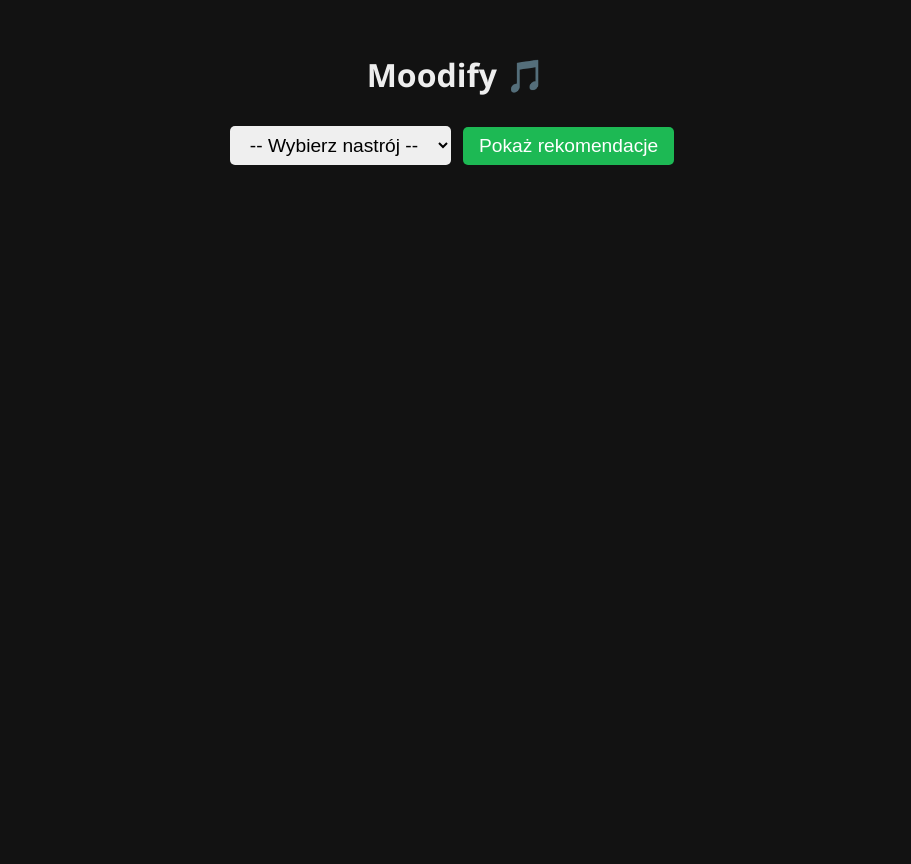
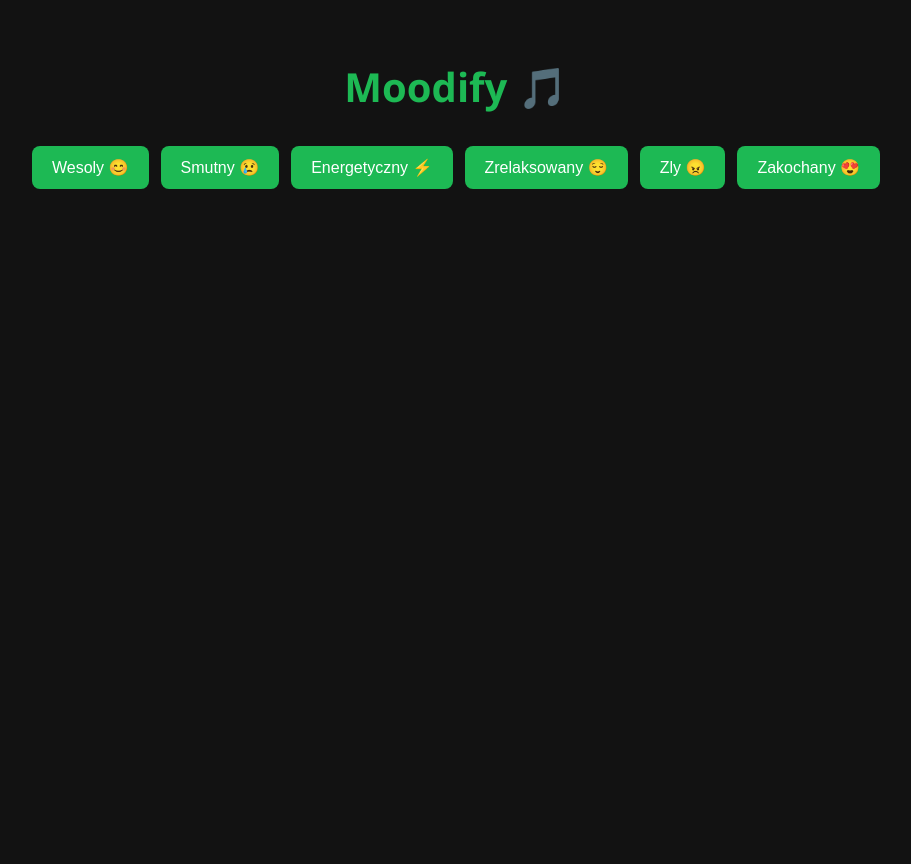
Before and after one commit to czvrnaa/Moodify, a Flask app: page / in a window 1280 px wide. Shown: the whole page, without its empty margins (184-1095 px from the left). After the commit the page ends 189 px from the top, so only its background shows below. Run offline with Flask 2, Linux system fonts and the light colour scheme.

Commit message:
Dodano gotowe szablony HTML z interfejsem

```diff
--- a/app.py
+++ b/app.py
@@ -1,5 +1,4 @@
 from flask import Flask, render_template, request
-
 app = Flask(__name__)
 
 mood_settings = {
@@ -20,15 +19,15 @@ songs_by_mood = {
     "smutny": [
         {"artist": "Radiohead", "name": "Exit Music (For a Film)", "spotify": "https://open.spotify.com/embed/track/0z1o5L7HJx562xZSATcIpY", "description": "Atmosferyczny utwór o odosobnieniu i emocjonalnym zniknięciu."},
         {"artist": "Myslovitz", "name": "Długość dźwięku samotności", "spotify": "https://open.spotify.com/embed/track/5ytkHKps6RVVDFZwAqVDCB", "description": "Refleksyjny i melancholijny utwór o życiu i samotności."},
-        {"artist": "Pink Floyd", "name": "The Final Cut", "spotify": "https://open.spotify.com/embed/album/1yMenUMOx7BpfTDuVQs99y", "description": "Pełna bólu i emocji ballada o wojnie i stracie."},
+        {"artist": "Pink Floyd", "name": "The Final Cut", "spotify": "https://open.spotify.com/embed/track/1yMenUMOx7BpfTDuVQs99y", "description": "Pełna bólu i emocji ballada o wojnie i stracie."},
     ],
     "energetyczny": [
         {"artist": "Metallica", "name": "Whiplash", "spotify": "https://open.spotify.com/embed/track/38fIaph07Kd8ZIN6l17ZJs", "description": "Szybki, bezkompromisowy utwór z pierwszych lat zespołu."},
         {"artist": "Linkin Park", "name": "Figure.09", "spotify": "https://open.spotify.com/embed/track/0rPTPahzhGx9LSzI8XX5OM", "description": "Energetyczna mieszanka rocka i elektroniki z mocnym refrenem."},
-        {"artist": "System of a Down", "name": "Chop  Suey!", "spotify": "https://open.spotify.com/embed/track/2DlHlPMa4M17kufBvI2lEN", "description": "Eksperymentalny, szybki i absurdalny – idealny na wyładowanie energii."},
+        {"artist": "System of a Down", "name": "Chop Suey!", "spotify": "https://open.spotify.com/embed/track/2DlHlPMa4M17kufBvI2lEN", "description": "Eksperymentalny, szybki i absurdalny – idealny na wyładowanie energii."},
     ],
     "zrelaksowany": [
-     {"artist": "Pink Floyd", "name": "A Pillow of Winds", "spotify": "https://open.spotify.com/embed/track/3ipM1VYQ6S3MuK8U2RrG4K", "description": "Spokojna, akustyczna ballada z subtelnym klimatem, idealna do wieczornego wyciszenia."},
+        {"artist": "Pink Floyd", "name": "A Pillow of Winds", "spotify": "https://open.spotify.com/embed/track/3ipM1VYQ6S3MuK8U2RrG4K", "description": "Spokojna, akustyczna ballada z subtelnym klimatem."},
         {"artist": "Daft Punk", "name": "Make Love", "spotify": "https://open.spotify.com/embed/track/4ABWPP59ItFKykdaDF09K5", "description": "Delikatny, instrumentalny utwór idealny do relaksu."},
         {"artist": "Radiohead", "name": "Codex", "spotify": "https://open.spotify.com/embed/track/6ttYF5VadzTssGV2i1Q08T", "description": "Hipnotyzujący, cichy utwór z albumu *The King of Limbs*."},
     ],
@@ -49,32 +48,12 @@ def mood():
     if request.method == "POST":
         selected_mood = request.form.get("mood")
         if selected_mood in songs_by_mood:
-            return render_template(
-                "index.html",
-                moods=mood_settings,
-                mood=selected_mood,
-                recommendations=songs_by_mood[selected_mood],
-                error=None
-            )
+            return render_template("index.html", mood=selected_mood, moods=mood_settings, recommendations=songs_by_mood[selected_mood])
         else:
-            return render_template(
-                "index.html",
-                moods=mood_settings,
-                mood=None,
-                recommendations=[],
-                error="Niepoprawny nastrój!"
-            )
-    # GET
-    return render_template(
-        "mood.html",
-        moods=mood_settings,
-        mood=None,
-        recommendations=[],
-        error=None
-    )
-
+            return render_template("index.html", moods=mood_settings, error="Nieznany nastrój.")
+    return render_template("index.html", moods=mood_settings)
 
 if __name__ == "__main__":
     import os
     port = int(os.environ.get("PORT", 5000))
-    app.run(host="0.0.0.0", port=port, debug=True)
+    app.run(host="0.0.0.0", port=port)
--- a/templates/index.html
+++ b/templates/index.html
@@ -2,46 +2,49 @@
 <html lang="pl">
 <head>
   <meta charset="UTF-8" />
-  <title>Moodify – Wybierz nastrój</title>
+  <title>Moodify - rekomendacje muzyczne</title>
   <style>
     body {
       background-color: #121212;
       color: #eee;
       font-family: "Segoe UI", Tahoma, Geneva, Verdana, sans-serif;
+      padding: 2rem;
       text-align: center;
-      padding: 2rem;
+      margin: 0;
     }
     h1 {
+      color: #1db954;
+      font-size: 2.5rem;
       margin-bottom: 2rem;
     }
     form {
       display: flex;
       flex-wrap: wrap;
       justify-content: center;
-      gap: 1rem;
-      margin-bottom: 2rem;
+      gap: 12px;
+      margin-bottom: 30px;
     }
     button {
       background-color: #1db954;
       border: none;
       color: white;
-      padding: 0.75rem 1.5rem;
-      font-size: 1.1rem;
-      border-radius: 30px;
+      padding: 12px 20px;
+      font-size: 1rem;
+      border-radius: 8px;
       cursor: pointer;
       transition: background-color 0.3s ease;
     }
     button:hover {
-      background-color: #1aa34a;
+      background-color: #17a44c;
     }
   </style>
 </head>
 <body>
-  <h1>Wybierz swój nastrój 🎧</h1>
+  <h1>Moodify 🎵</h1>
   <form method="POST" action="{{ url_for('mood') }}">
-    {% for key, val in moods.items() %}
+    {% for key, value in moods.items() %}
       <button type="submit" name="mood" value="{{ key }}">
-        {{ key.capitalize() }} {{ val.emoji }}
+        {{ key|capitalize }} {{ value.emoji }}
       </button>
     {% endfor %}
   </form>
--- a/templates/mood.html
+++ b/templates/mood.html
@@ -2,7 +2,7 @@
 <html lang="pl">
 <head>
   <meta charset="UTF-8" />
-  <title>Moodify - rekomendacje muzyczne</title>
+  <title>Rekomendacje - Moodify</title>
   <style>
     body {
       background-color: #121212;
@@ -10,104 +10,73 @@
       font-family: "Segoe UI", Tahoma, Geneva, Verdana, sans-serif;
       padding: 2rem;
       text-align: center;
-      min-height: 100vh;
-      margin: 0;
-      display: flex;
-      flex-direction: column;
-      align-items: center;
     }
-    form {
-      margin-bottom: 2rem;
-    }
-    select, button {
-      font-size: 1.2rem;
-      padding: 0.5rem 1rem;
-      margin: 0.5rem 0.5rem 0.5rem 0;
-      border-radius: 5px;
-      border: none;
-      outline: none;
-    }
-    select {
-      min-width: 220px;
-      cursor: pointer;
-    }
-    button {
-      background-color: #1db954;
-      color: white;
-      cursor: pointer;
-      transition: background-color 0.3s ease;
-    }
-    button:hover {
-      background-color: #17a44c;
+    h1 {
+      color: #1db954;
+      font-size: 2rem;
+      margin-bottom: 1rem;
     }
     ul {
       list-style: none;
       padding: 0;
-      max-width: 480px;
+      max-width: 600px;
       margin: 0 auto;
-      text-align: left;
     }
     li {
-      margin: 1rem 0;
-      background: #222;
+      background: #1e1e1e;
+      margin-bottom: 1.5rem;
       padding: 1rem;
-      border-radius: 6px;
-      box-shadow: 0 1px 3px rgba(0,0,0,0.5);
+      border-radius: 10px;
+      box-shadow: 0 2px 5px rgba(0,0,0,0.3);
     }
     iframe {
-      border-radius: 12px;
       width: 100%;
       height: 80px;
+      border-radius: 12px;
       border: none;
       margin-top: 0.5rem;
     }
-    .error {
-      color: #ff5555;
-      margin: 1rem 0;
-      font-weight: bold;
+    .description {
+      font-style: italic;
+      color: #aaa;
+      margin-top: 0.5rem;
     }
-    .mood-header {
-      font-size: 1.5rem;
-      margin: 1rem 0 2rem;
+    a {
+      color: #1db954;
+      text-decoration: none;
+    }
+    .back {
+      margin-top: 2rem;
+      display: inline-block;
+      padding: 10px 18px;
+      background: #1db954;
+      color: white;
+      border-radius: 6px;
+      text-decoration: none;
+      transition: background 0.3s ease;
+    }
+    .back:hover {
+      background: #17a44c;
     }
   </style>
 </head>
 <body>
-  <h1>Moodify 🎵</h1>
-
-  <form method="POST" action="{{ url_for('mood') }}">
-    <select name="mood" required>
-      <option value="" disabled {% if not mood %}selected{% endif %}>-- Wybierz nastrój --</option>
-      {% for key, value in moods.items() %}
-        <option value="{{ key }}" {% if mood == key %}selected{% endif %}>{{ key|capitalize }} {{ value['emoji'] }}</option>
-      {% endfor %}
-    </select>
-    <button type="submit">Pokaż rekomendacje</button>
-  </form>
-
-  {% if error %}
-    <div class="error">{{ error }}</div>
-  {% endif %}
-
-  {% if mood %}
-    <div class="mood-header">
-      Twój nastrój: {{ mood|capitalize }} {{ moods[mood]['emoji'] }}
-    </div>
+  <h1>Nastrój: {{ mood|capitalize }} {{ moods[mood].emoji }}</h1>
 
   {% if recommendations %}
     <ul>
       {% for song in recommendations %}
         <li>
-            <strong>{{ song.artist }}</strong> – {{ song.name }}<br>
-            <em>{{ song.description }}</em>
-            <iframe src="{{ song.spotify }}" allow="encrypted-media" allow="autoplay; clipboard-write; encrypted-media; fullscreen; picture-in-picture"></iframe>
+          <strong>{{ song.artist }}</strong> – {{ song.name }}
+          <div class="description">{{ song.description }}</div>
+          <iframe src="{{ song.spotify }}" allow="autoplay; clipboard-write; encrypted-media; fullscreen; picture-in-picture" allowfullscreen loading="lazy"></iframe>
         </li>
       {% endfor %}
     </ul>
   {% else %}
-      <p>Brak rekomendacji dla tego nastroju.</p>
-    {% endif %}
+    <p>Brak rekomendacji dla wybranego nastroju.</p>
   {% endif %}
 
+  <a class="back" href="{{ url_for('index') }}">⬅ Wróć</a>
 </body>
 </html>
```
Lines whose indentation alone changed are shown as unchanged.
